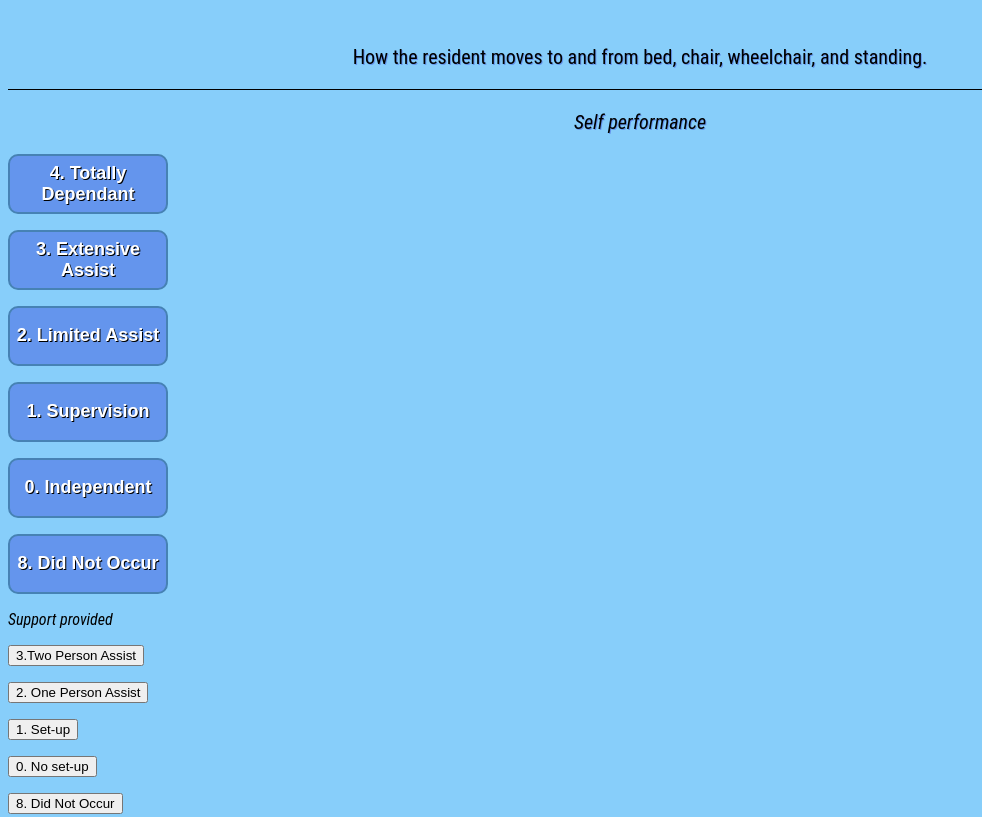
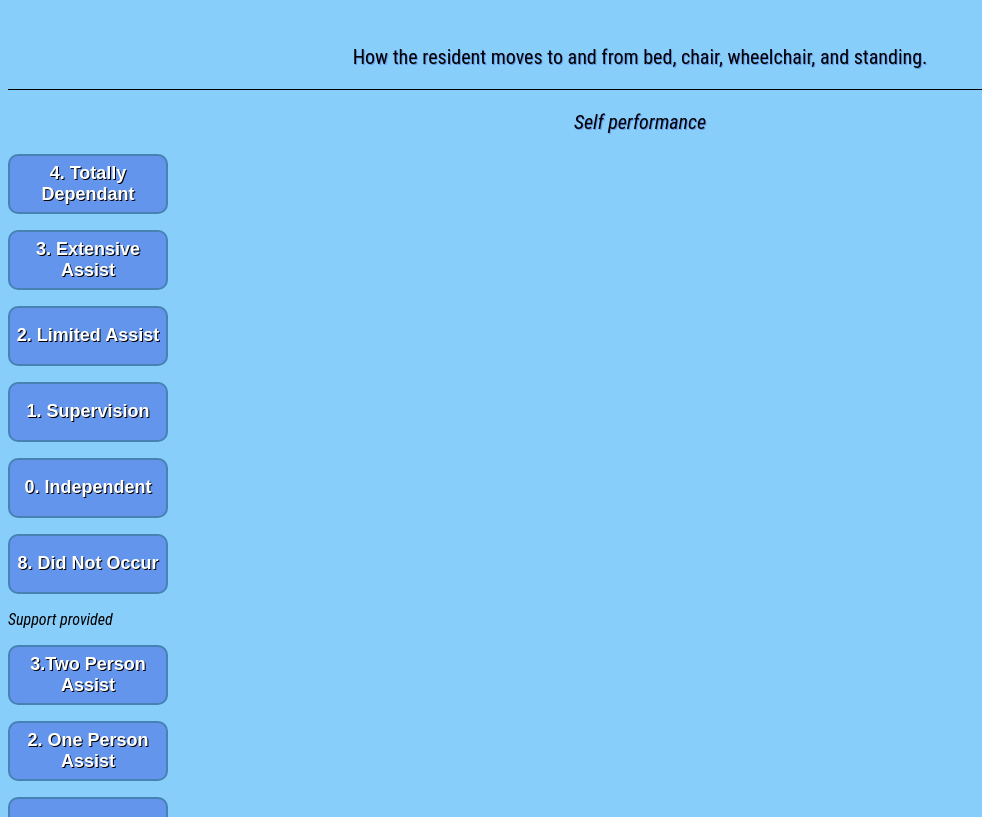
Before and after one commit to Involentary-Pterodacyl/health-assisting, a website built with webpack: page front end/TRANSFERS.html in a window 1280 px wide. Shown: the part 131-948 px from the top of the page, without its empty margins (0-982 px from the left). Built offline with nearby package versions, Linux system fonts and the light colour scheme.

Commit message:
Changes by 8000496

```diff
--- a/front end/TRANSFERS.html
+++ b/front end/TRANSFERS.html
@@ -10,23 +10,25 @@
 <p class="p1"> How the resident moves to and from bed, chair, wheelchair, and standing.</p>
 <hr>
 
-<section>
+
   <p class="p2"> <em> Self performance</em></p>
+  <div id="container">
+    <div class="section">
   <p> <button type="submit" class="button dep" id=dependent"> 4. Totally Dependant </button></p>
   <p> <button type="button" class="button exAt" id="extAssist"> 3. Extensive Assist</button></p>
   <p> <button type="button" class="button limAs" id="limAssist"> 2. Limited Assist </button></p>
   <p> <button type="button" class="button supv" id="supervision"> 1. Supervision </button></p>
   <p> <button type="button" class="button ind" id="independent"> 0. Independent </button></p>
   <p> <button type="button" class="button didNo" id="none"> 8. Did Not Occur </button></p>
-</section>
+</div>
 
 <section>
   <p class="p3"> <em> Support provided </em></p>
-  <p> <button type="button" id="twoPerson"> 3.Two Person Assist </button></p>
-  <p> <button type="button" id="onePerson"> 2. One Person Assist </button></p>
-  <p> <button type="button" id="setup"> 1. Set-up </button></p>
-  <p> <button type="button" id="noSetup"> 0. No set-up </button></p>
-  <p> <button type="button" id="no"> 8. Did Not Occur </button></p>
+  <p> <button type="button" class="button 2p" id="twoPerson"> 3.Two Person Assist </button></p>
+  <p> <button type="button" class="button 1p" id="onePerson"> 2. One Person Assist </button></p>
+  <p> <button type="button" class="button 1setup" id="setup"> 1. Set-up </button></p>
+  <p> <button type="button" class="button nose" id="noSetup"> 0. No set-up </button></p>
+  <p> <button type="button" class="button didntno" id="no"> 8. Did Not Occur </button></p>
 </section>
 
 
```
